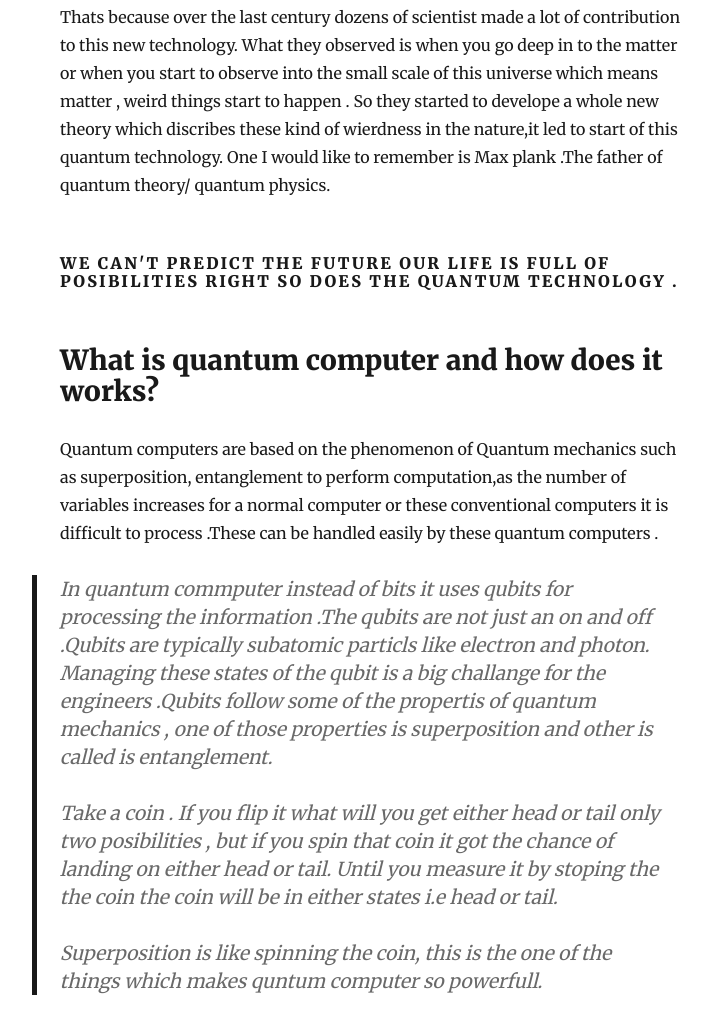
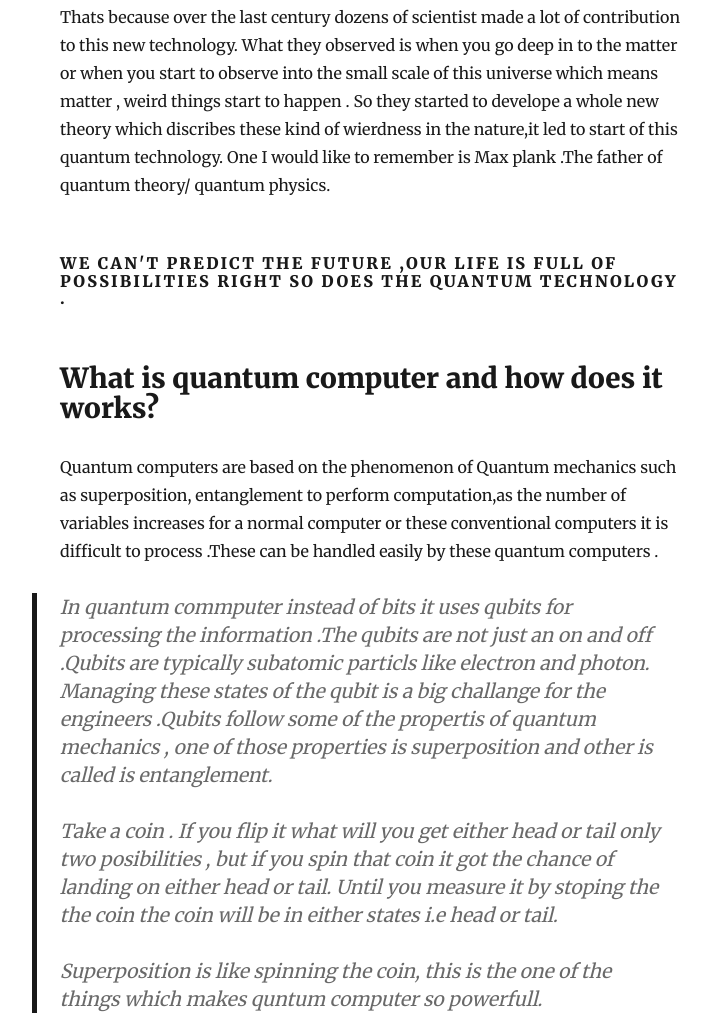
Before and after one commit to Bharadwaj07/my-blog, a Gatsby site: page /The_Quantum_age/ in a window 1280 px wide. Shown: the part 1763-2783 px from the top of the page, without its empty margins (265-974 px from the left). Built offline with nearby package versions, Linux system fonts and the light colour scheme; Gatsby itself is replaced by a stand-in of ours; some packages are replaced by stand-ins of ours.

Commit message:
blog edit

```diff
--- a/content/blog/The_Quantum_age/index.md
+++ b/content/blog/The_Quantum_age/index.md
@@ -33,7 +33,7 @@ Our nature doesn't work the way we wish or we thought of our entire universe is
 
 
 Thats because over the last century dozens of scientist made a lot of contribution to this new technology. What they observed is when you go deep in to the matter or when you start to observe into the small scale of this universe which means matter , weird things start to happen . So they started to develope a whole new theory which discribes these kind of wierdness in the nature,it led to start of this quantum technology. One I would like to remember is Max plank .The father of quantum theory/ quantum physics.
-#### We can't predict the future our life is full of posibilities right so does the quantum technology .
+#### We can't predict the future ,our life is full of possibilities right so does the quantum technology .
 
 ## What is quantum computer and how does it works?
 
```
